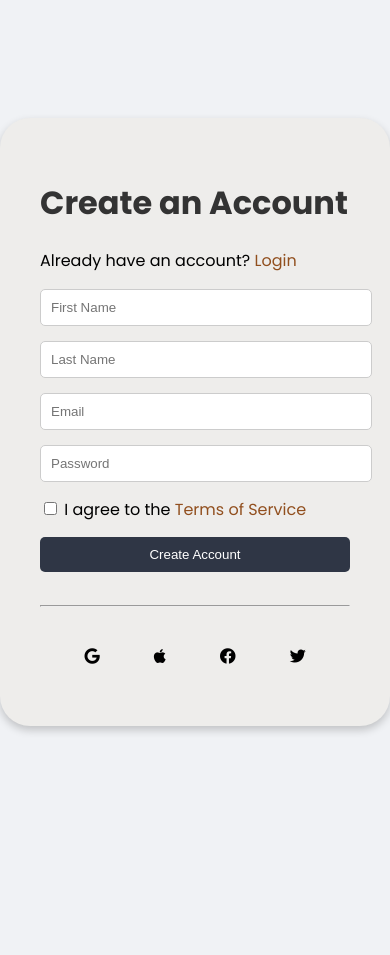
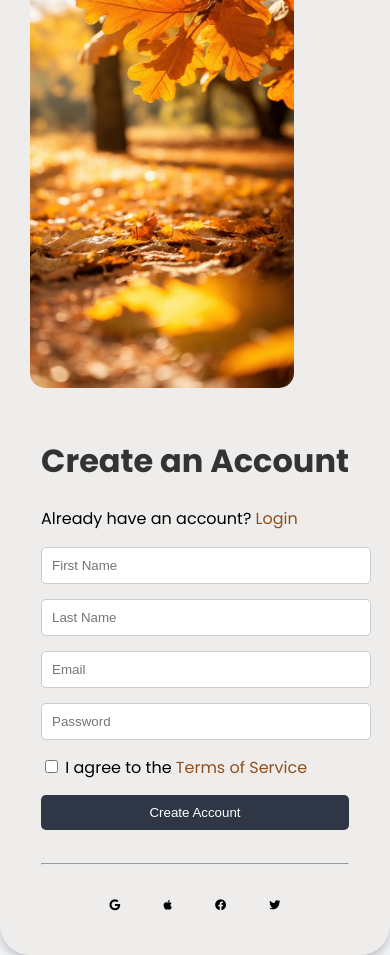
Before and after one commit to NateKonigkramer214/LoginPageWebsite, a plain HTML site: page index.html in a window 390 px wide. Before the commit the page ends 844 px from the top, so only its background shows below. Drawn offline with Linux system fonts and the light colour scheme; a web font is replaced by a local one.

Commit message:
working image sucks

```diff
--- a/index.html
+++ b/index.html
@@ -8,9 +8,10 @@
     <link rel="stylesheet" href="https://cdnjs.cloudflare.com/ajax/libs/font-awesome/5.15.1/css/all.min.css">
 </head>
 <body>
-    <div class="login-container">
+    <div class="login">
+        <div class="left-login">
+            <img src="img/login.jpg" alt="">
         </div>
-    <div class="login">
             <div class="right-login">
                 <h1>Create an Account</h1>
                 <p>Already have an account? <a href="login.php">Login</a></p>
--- a/style.css
+++ b/style.css
@@ -3,23 +3,28 @@
 body {
     margin: 0;
     padding: 0;
-    /* font-family: 'Segoe UI', Tahoma, Geneva, Verdana, sans-serif; */
-    font-family: poppins;
+    font-family: 'Poppins', sans-serif; /* Corrected font-family */
     background-color: #f0f2f5;
     display: flex;
     justify-content: center;
     align-items: center;
     height: 100vh;
+    /* grid-template-columns: 1fr 1fr; */ /* This line should be removed or commented out */
 }
+
 
 .login {
     width: 100%;
-    max-width: 400px;
+    max-width: 900px;
+    align-items: center;
+    display: flex;
     background: #EEEDEB;
     padding: 20px;
-    border-radius: 30px;
+    border-radius: 30px; /* Corrected value */
     box-shadow: 0 4px 8px rgba(0, 0, 0, 0.2);
 }
+
+
 
 .login h1 {
     text-align: left;
@@ -76,18 +81,9 @@ a:hover {
     text-decoration: underline;
 }
 
-.left-login img {
-    width: 100%; /* Make the image responsive */
-    height: auto;
-    border-radius: 8px 0 0 8px; /* Optional: adds rounded corners on the left side */
-}
-
 .left-login, .right-login {
-    flex: 1; /* Adjust this value if you want one side to be larger than the other */
-}
-
-.left-login, .right-login {
-    padding: 20px;
+    flex: 1; /* Allows both children to grow equally */
+    padding: 20px; /* Adds some padding inside both children */
 }
 
 
@@ -108,6 +104,7 @@ a:hover {
     text-decoration: none; /* Removes underline from links */
     color: inherit; /* Inherits text color from parent */
     transition: all 0.3s ease; /* Smooth transition for hover effects */
+
 }
 
 /* Specific style for the Google shortcut */
@@ -127,3 +124,39 @@ a:hover {
     background-color: #2F3645;
     color: white;
 }
+
+/* Responsive adjustments for the image */
+.left-login img {
+    height: auto;
+    border-radius: 15px;
+    width: 80%;
+    height: 80%;
+}
+
+
+/* Media query for smaller screens */
+@media (max-width: 768px) {
+    .shortcuts a {
+        padding: 0.5rem; /* Smaller padding */
+        margin: 0.25rem; /* Smaller margin */
+        font-size: 0.75rem; /* Smaller font size */
+    }
+
+    .left-login, .right-login {
+        flex: 1 1 100%; /* Take full width on smaller screens */
+        padding: 10px;
+    }
+
+    .login {
+        flex-direction: column; /* Stack elements vertically on smaller screens */
+    }
+}
+
+/* Additional media query for very small screens */
+@media (max-width: 480px) {
+    .shortcuts a {
+        padding: 0.4rem;
+        margin: 0.2rem;
+        font-size: 0.7rem; /* Even smaller font size */
+    }
+}
```
Lines whose indentation alone changed are shown as unchanged.
